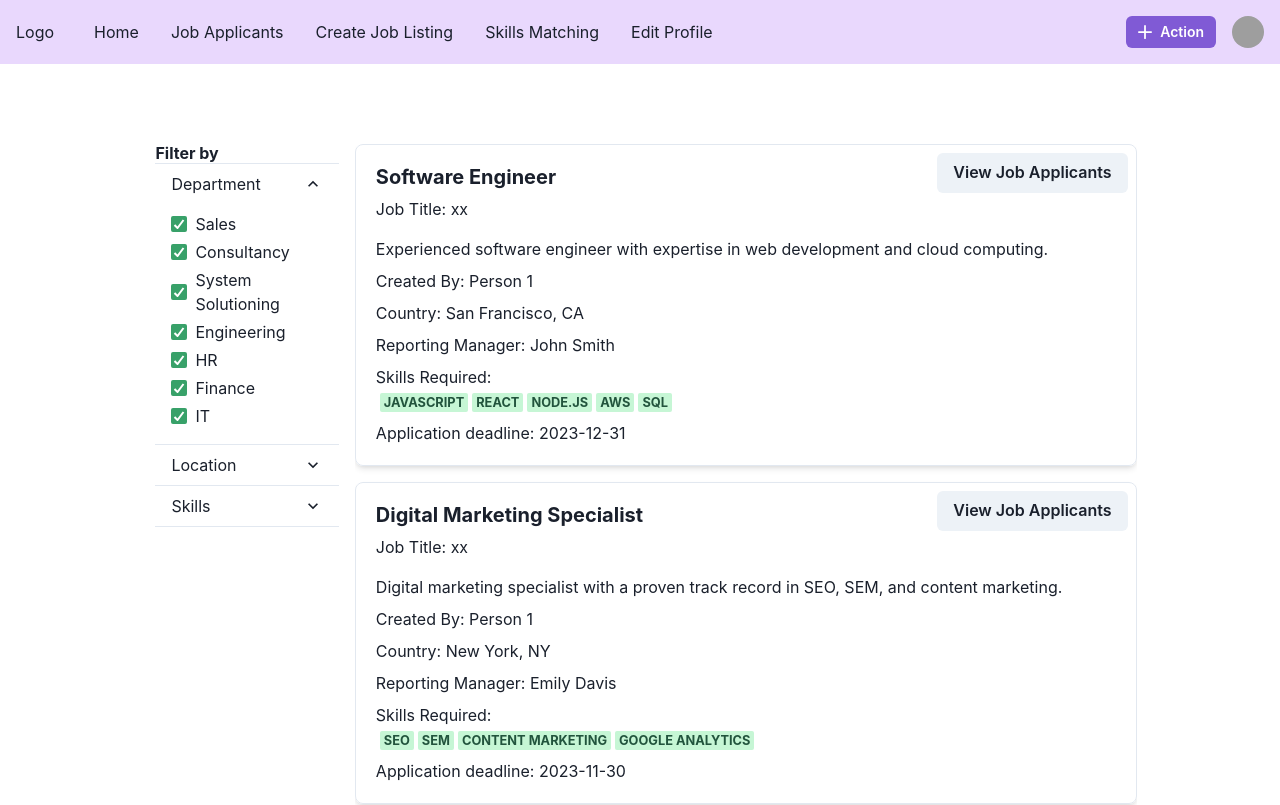
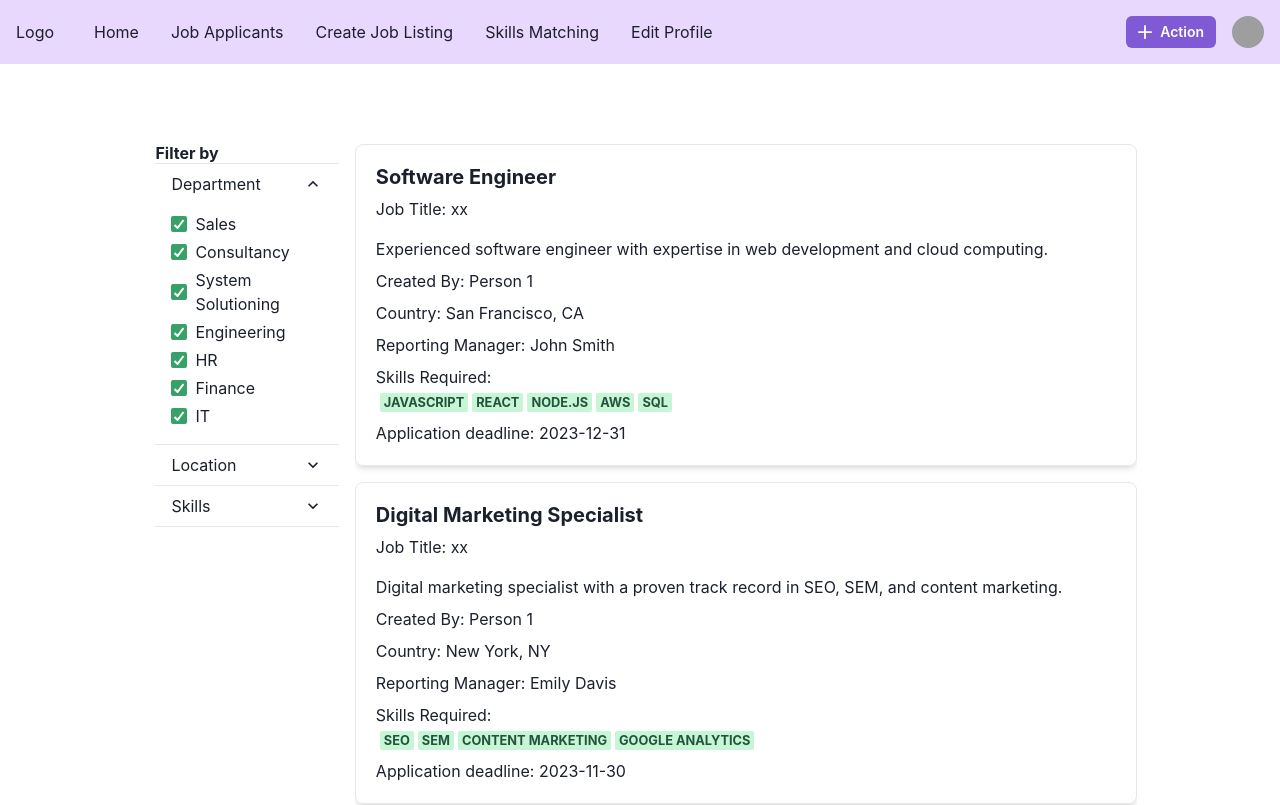
Before and after one commit to boonyeow/SPM2023, a React (Vite) app in the folder sbrb-frontend/: page /listings in a window 1280 px wide. Shown: the top 805 px of the page. Built offline with nearby package versions, Linux system fonts and the light colour scheme; sample sign-in values are in the browser's storage; grey boxes are pictures that could not be loaded.

Commit message:
fix: useLoginContext to get HR role SPM-63

```diff
--- a/sbrb-frontend/src/components/RoleListingCard.jsx
+++ b/sbrb-frontend/src/components/RoleListingCard.jsx
@@ -1,7 +1,8 @@
 import { Link } from "react-router-dom";
+import { useEffect } from "react";
+import { useLoginContext } from "../hooks/useLoginContext";
 
 import { Badge, Box, Button, Heading, Text } from "@chakra-ui/react";
-import { useEffect, useState } from "react";
 
 function RoleListingCard({
   title,
@@ -13,31 +14,27 @@ function RoleListingCard({
   location,
   deadline,
   skills,
-
   ...rest
 }) {
 
-  const [userAccessRights, setUserAccessRights] = useState("hr");
-  const [showButton, setShowButton] = useState(false);
+  const { loginInfo } = useLoginContext();
 
   useEffect(() => {
-    if (userAccessRights === "hr") {
-      setShowButton(true);
-    } else {
-      setUserAccessRights("staff");
-      setShowButton(false);
-    }
-  }, [userAccessRights]);
+    if (!loginInfo.isLoggedIn) window.location.href = "/";
+  }, [loginInfo]);
 
   return (
     <Box p={5} shadow="md" borderWidth="1px" {...rest} position="relative" borderRadius="lg">
-      {showButton && (
+      {loginInfo.role === 'HR' && (
         <Link to={`/listings/${roleListingId}/applications`}>
-        <Button id="viewJobButton" position="absolute" top={2} right={2}>
-          View Job Applicants
-        </Button>
-      </Link>
+          <Button id="viewJobButton" position="absolute" top={2} right={2}>
+            View Job Applicants
+          </Button>
+        </Link>
       )}
+
+      <Link  to={`/listings/${roleListingId}`}
+                          key={roleListingId}>
       <Heading fontSize="xl">{title}</Heading>
       <Text mt={2}>Job Title: {jobtitle}</Text>
       <Text mt={4}>{desc}</Text>
@@ -51,6 +48,7 @@ function RoleListingCard({
         </Badge>
       ))}
       <Text mt={2}>Application deadline: {deadline}</Text>
+      </Link>
     </Box>
   );
 }
--- a/sbrb-frontend/src/pages/Home.jsx
+++ b/sbrb-frontend/src/pages/Home.jsx
@@ -1,7 +1,6 @@
 import { CloseIcon } from "@chakra-ui/icons";
 import FilterRoleListing from "../components/FilterRoleListings";
 import Layout from "../components/Layout";
-import { Link } from 'react-router-dom';
 import RoleListingCard from "../components/RoleListingCard";
 import { useEffect } from "react";
 import { useLoginContext } from "../hooks/useLoginContext";
--- a/sbrb-frontend/src/pages/JobApplicants.jsx
+++ b/sbrb-frontend/src/pages/JobApplicants.jsx
@@ -25,13 +25,6 @@ function JobApplicants() {
     <Flex align="center" justify="center">
   <Box w="90%" p={20}>
 
-    <Grid
-    h='100vh'
-    templateRows='repeat(2, 1fr)'
-    templateColumns='repeat(3, 1fr)'
-    gap={4}
-    >
-
   <Box mb={8} fontWeight="semibold">
     <Breadcrumb>
       <BreadcrumbItem>
@@ -49,6 +42,13 @@ function JobApplicants() {
     </BreadcrumbItem>
     </Breadcrumb>
     </Box>
+    <Grid
+    h='100vh'
+    templateRows='repeat(2, 1fr)'
+    templateColumns='repeat(3, 1fr)'
+    gap={4}
+    >
+
     <GridItem rowSpan={2} colSpan={3} >
     <Box h="100%" overflow="auto">
       <Stack spacing={4}>
@@ -120,13 +120,14 @@ function JobApplicantsCard({ staff_fname, staff_lname, staff_id, desc, date, ski
         <Text>Staff Id: {staff_id}</Text>
         <Text mt={4}>Current job: {desc}</Text>
         <Text>Date Applied: {date}</Text>
-        <Text>
-          Skills:  {skills.map((skill) => (
+        <Text>Skills:</Text>
+        <Box>
+          {skills.map((skill) => (
             <Badge ml="1" fontSize="0.8em" colorScheme="green" key={skill}>
               {skill}
             </Badge>
           ))}
-        </Text>
+        </Box>
 
       </Box>
     </Link>
```
Lines whose indentation alone changed are shown as unchanged.
